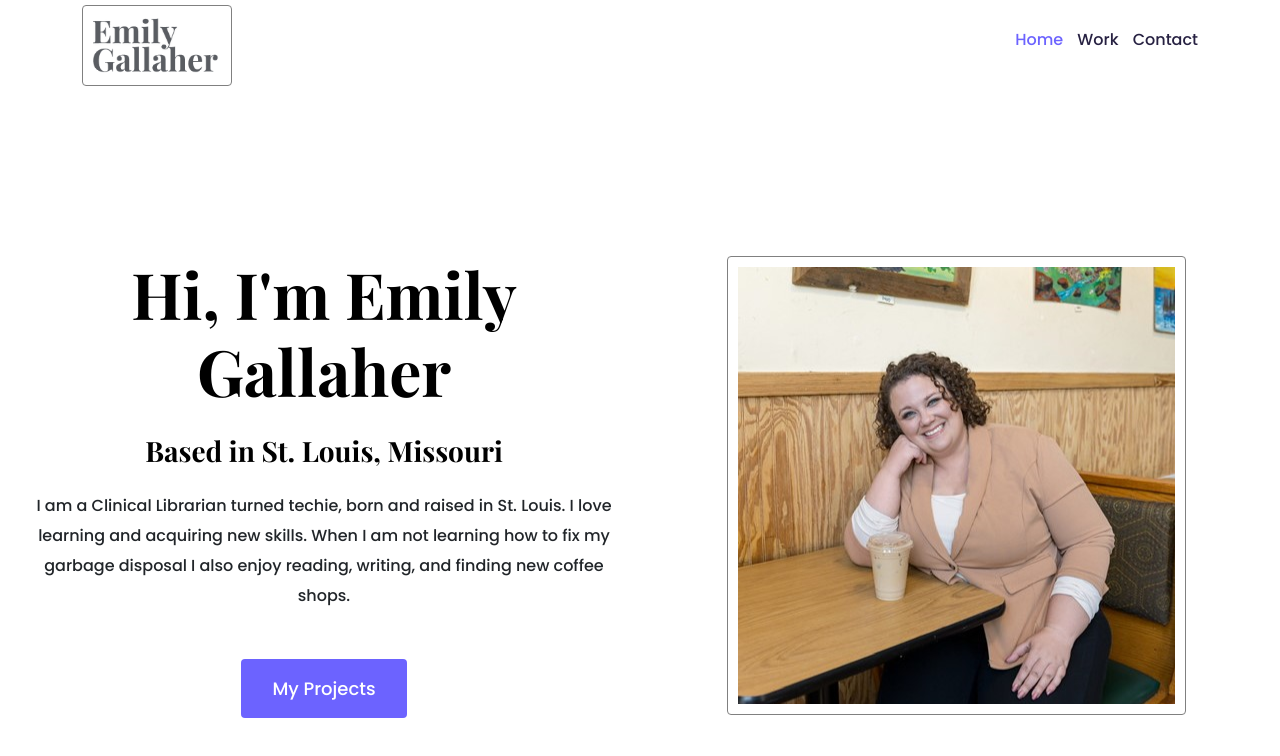
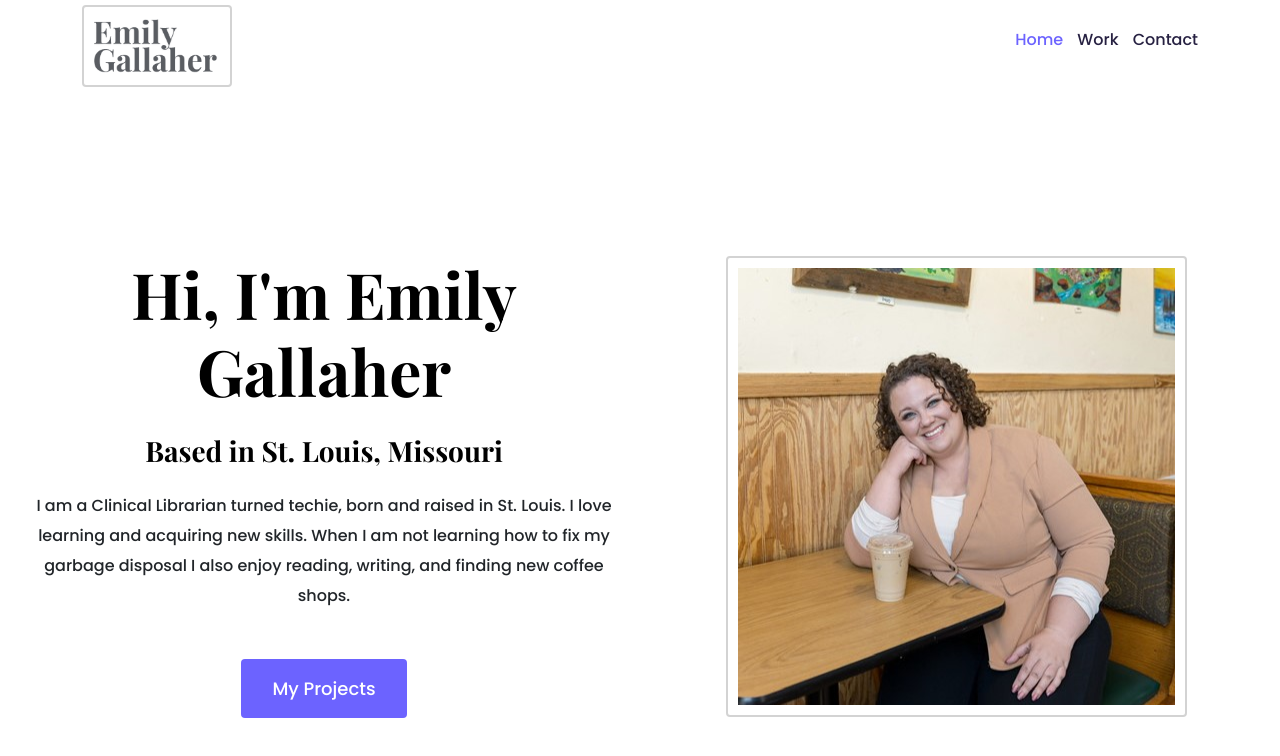
Before and after one commit to EmilyGallaher/portfolio, a plain HTML site: page index.html in a window 1280 px wide. Drawn offline with nearby package versions, Linux system fonts and the light colour scheme.

Commit message:
Update style.css

```diff
--- a/src/style.css
+++ b/src/style.css
@@ -20,7 +20,7 @@ h6 {
     font-weight: bold;
 }
 img {
-    border: 1px solid grey;
+    border: 2px solid #D3D3D3;
 }
 
 h1 {
```
